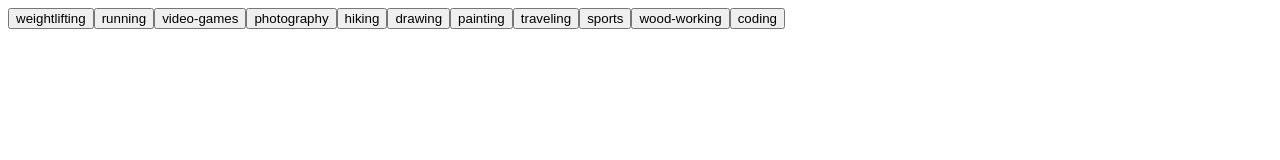
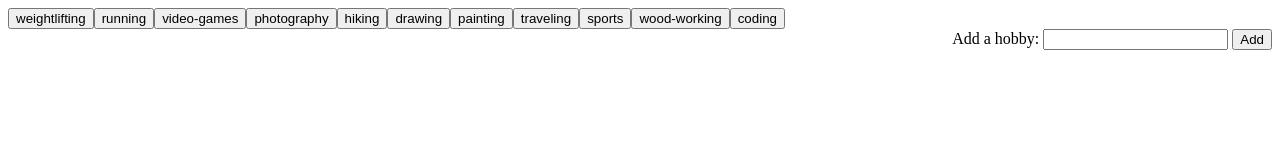
Before and after one commit to zachfey/GifTastic, a plain HTML site: page index.html in a window 1280 px wide. Drawn offline with nearby package versions, Linux system fonts and the light colour scheme.

Commit message:
added the "add a hobby" text box

```diff
--- a/assets/css/style.css
+++ b/assets/css/style.css
@@ -0,0 +1,9 @@
+#gifs{
+    display: block;
+    float: left;
+}
+
+#addGif{
+    display: block;
+    float: right;
+}
--- a/index.html
+++ b/index.html
@@ -14,8 +14,14 @@
 <body>
     <main>
         <div id="buttonList"></div>
-        <div id ="gifs"></div>
-        <div id ="addGif"></div>
+        <div id="gifs"></div>
+        <div id="addGif">
+            <form role="form">
+                <label for="hobby-input">Add a hobby:</label>
+                <input class="form-control" id="hobby-input" type="text">
+                <button class="btn btn-default" id="add-user" type="submit">Add</button>
+            </form>
+        </div>
     </main>
 </body>
 <script type="text/javascript" src="assets/javascript/app.js"></script>
```
